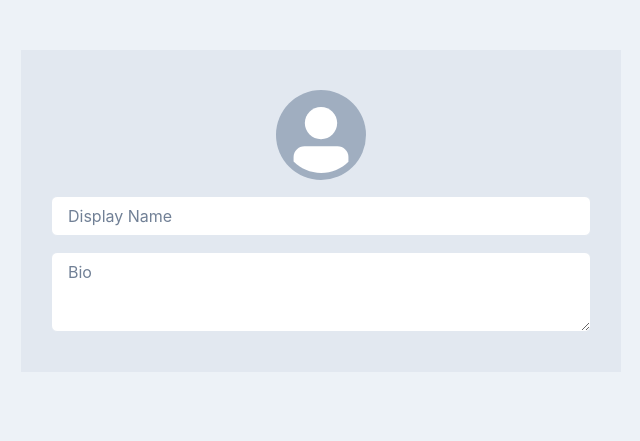
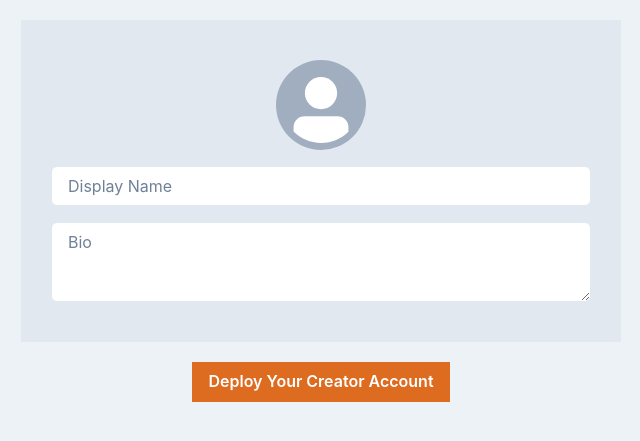
Before and after one commit to aj-maz/rare-fans, a Next.js app in the folder client/: page /setup in a window 1280 px wide. Shown: the part 189-630 px from the top of the page, without its empty margins (319-959 px from the left). Built offline with nearby package versions, Linux system fonts and the light colour scheme.

Commit message:
setup creator account page added

```diff
--- a/client/components/CreatorForm.js
+++ b/client/components/CreatorForm.js
@@ -9,7 +9,7 @@ import {
 
 const CreatorForm = () => {
   return (
-    <VStack py="10" bg="gray.200" width="90%" maxWidth="600px" spacing={4}>
+    <VStack py="10" bg="gray.200" width="100%"  spacing={4}>
       <Box>
         <VisuallyHidden>
           <input name="avatar" id="avatar" display="hidden" type="file" />
--- a/client/pages/setup.js
+++ b/client/pages/setup.js
@@ -1,10 +1,22 @@
-import { Center } from "@chakra-ui/react";
+import { Center, Button, Box, Flex } from "@chakra-ui/react";
 import CreatorForm from "../components/CreatorForm";
 
 const Setup = () => {
   return (
-    <Center h="100vh" bg='gray.100'>
-      <CreatorForm />
+    <Center h="100vh" bg="gray.100">
+      <Box width="90%" maxWidth="600px">
+        <CreatorForm />
+        <Flex mt="5" justify="center">
+          <Button
+            borderRadius="0"
+            variant="solid"
+            size="md"
+            colorScheme="orange"
+          >
+            Deploy Your Creator Account
+          </Button>
+        </Flex>
+      </Box>
     </Center>
   );
 };
```
